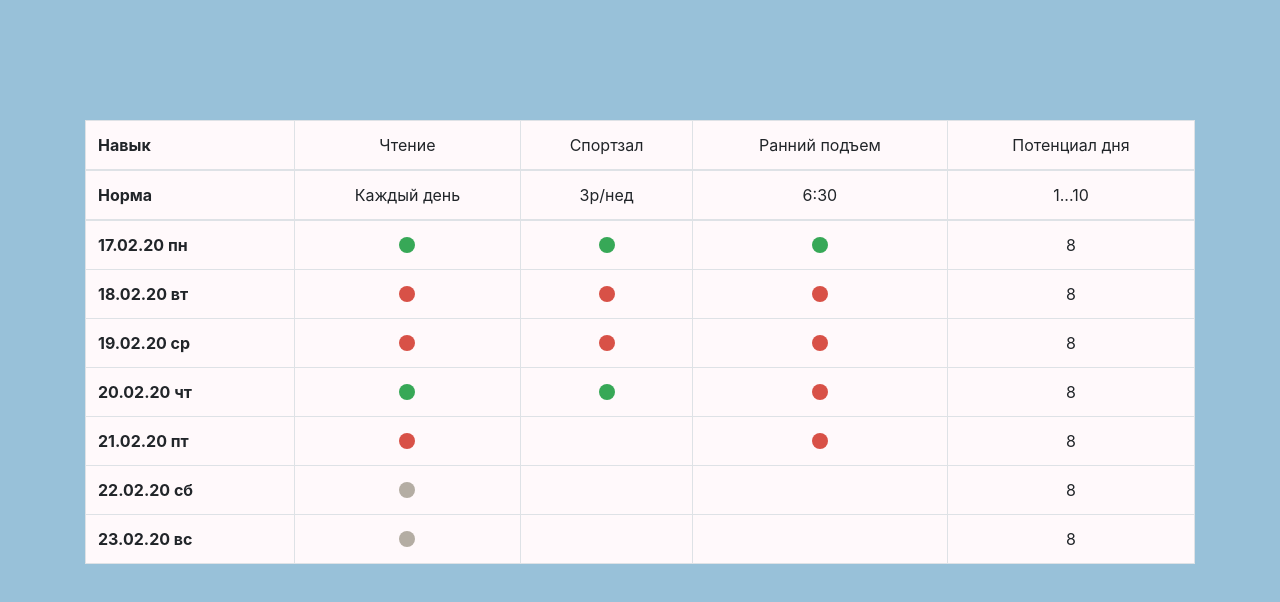
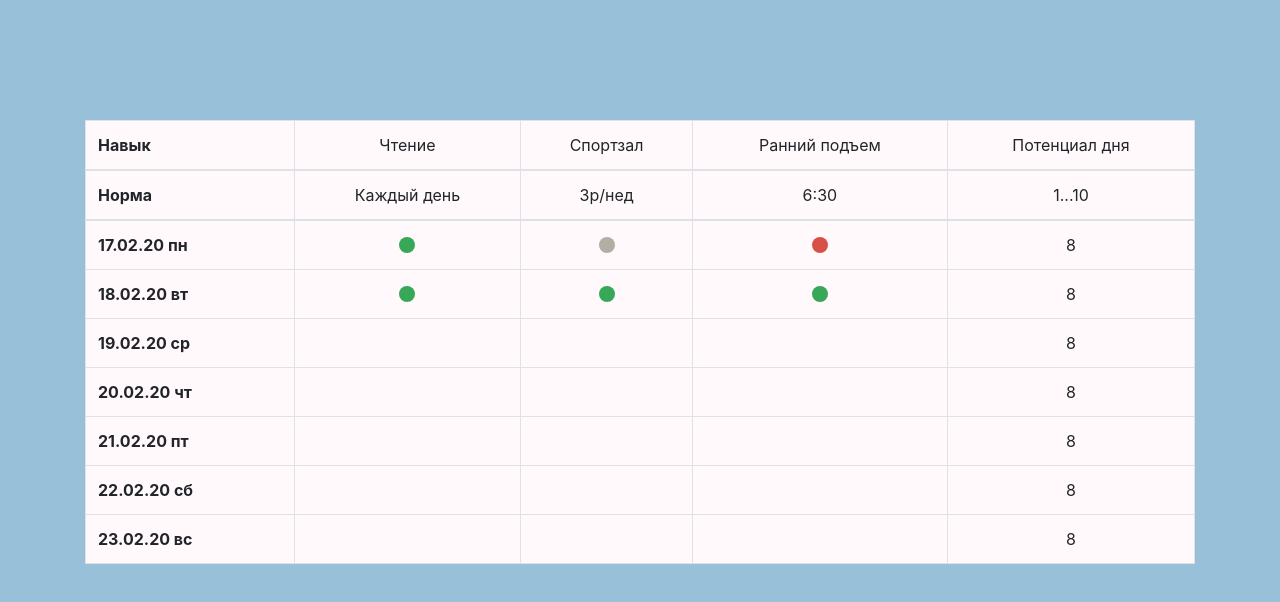
Before and after one commit to PickleDan/habits-tracker-app, a React (Create React App) app: page / in a window 1280 px wide. Shown: the top 602 px of the page. Built offline with nearby package versions, Linux system fonts and the light colour scheme.

Commit message:
add handlers to double click to get the red mark and ctrl+click to get the neutral mark

```diff
--- a/src/App.scss
+++ b/src/App.scss
@@ -2,7 +2,6 @@ $green-mark-color: #37a857;
 $red-mark-color: #d85147;
 $neutral-mark-color: #b4ada3;
 $background-table-color: #fff9fb;
-
 .table-wrapper {
   margin-top: 120px;
   margin-left: auto;
--- a/src/components/HabitStatus.js
+++ b/src/components/HabitStatus.js
@@ -20,13 +20,20 @@ const habitStatusComponents = {
 const getHabitStatusComponent = status =>
   habitStatusComponents[status] || habitStatusComponents[Status.NOT_SPECIFIED];
 
-const HabitStatus = ({ habit, dayOrderNumber, onClickCell }) => {
+const HabitStatus = ({
+  habit,
+  dayOrderNumber,
+  onClickCell,
+  onDoubleClickCell,
+  onClickCombination
+}) => {
   const { status: habitStatus } = habit.stats[dayOrderNumber];
   const StatusComponent = getHabitStatusComponent(habitStatus);
 
   return (
     <div
-      onClick={() => onClickCell(habit, dayOrderNumber)}
+      onClick={e => onClickCell(habit, dayOrderNumber, e)}
+      onDoubleClick={() => onDoubleClickCell(habit, dayOrderNumber)}
       className="habit-status-container"
     >
       <StatusComponent />
@@ -34,4 +41,4 @@ const HabitStatus = ({ habit, dayOrderNumber, onClickCell }) => {
   );
 };
 
-export default HabitStatus;
+export { HabitStatus, Status };
--- a/src/components/Table.js
+++ b/src/components/Table.js
@@ -1,17 +1,11 @@
 import React from "react";
 import moment from "moment";
 import "moment/locale/ru";
-import HabitStatus from "./HabitStatus";
+import { HabitStatus } from "./HabitStatus";
+import { Status } from "./HabitStatus";
+import cloneObject from "../utils/cloneObject";
+
 moment.locale("ru");
-
-const Status = {
-  DONE: "DONE",
-  FAILED: "FAILED",
-  NEUTRAL: "NEUTRAL",
-  NOT_SPECIFIED: "NOT_SPECIFIED"
-};
-
-const cloneObject = obj => JSON.parse(JSON.stringify(obj));
 
 const replaceById = (collection, replacement) =>
   collection.map(replacable => {
@@ -38,11 +32,25 @@ export default class Table extends React.Component {
       <td key={habit.id}>{habit.measuringValue}</td>
     ));
 
-    const handleStatusChange = (habit, dayOrderNumber) => {
-      console.log(habit);
-      console.log(dayOrderNumber);
+    const greenAndNeutralMarksHandler = (habit, dayOrderNumber, e) => {
       const updatedHabit = cloneObject(habit);
-      updatedHabit.stats[dayOrderNumber] = { status: Status.DONE };
+      if (e.ctrlKey) {
+        updatedHabit.stats[dayOrderNumber] = { status: Status.NEUTRAL };
+      } else {
+        updatedHabit.stats[dayOrderNumber] = {
+          status: Status.DONE
+        };
+      }
+
+      const { habits } = this.state;
+      const updatedHabits = replaceById(habits, updatedHabit);
+
+      this.setState({ habits: updatedHabits });
+    };
+
+    const redMarkHandler = (habit, dayOrderNumber) => {
+      const updatedHabit = cloneObject(habit);
+      updatedHabit.stats[dayOrderNumber] = { status: Status.FAILED };
 
       const { habits } = this.state;
       const updatedHabits = replaceById(habits, updatedHabit);
@@ -74,7 +82,8 @@ export default class Table extends React.Component {
                 {habits.map(habit => (
                   <td key={habit.id}>
                     <HabitStatus
-                      onClickCell={handleStatusChange}
+                      onClickCell={greenAndNeutralMarksHandler}
+                      onDoubleClickCell={redMarkHandler}
                       dayOrderNumber={dayOrderNumber}
                       habit={habit}
                     />
--- a/src/index.scss
+++ b/src/index.scss
@@ -16,7 +16,6 @@ body {
   -webkit-font-smoothing: antialiased;
   -moz-osx-font-smoothing: grayscale;
 }
-
 code {
   font-family: source-code-pro, Menlo, Monaco, Consolas, "Courier New",
     monospace;
--- a/src/models/mocks/habit.js
+++ b/src/models/mocks/habit.js
@@ -13,12 +13,12 @@ const READING_HABIT = createHabit({
   measuringValue: "Каждый день",
   stats: [
     { status: Status.DONE },
-    { status: Status.FAILED },
-    { status: Status.FAILED },
     { status: Status.DONE },
-    { status: Status.FAILED },
-    { status: Status.NEUTRAL },
-    { status: Status.NEUTRAL }
+    { status: Status.NOT_SPECIFIED },
+    { status: Status.NOT_SPECIFIED },
+    { status: Status.NOT_SPECIFIED },
+    { status: Status.NOT_SPECIFIED },
+    { status: Status.NOT_SPECIFIED }
   ]
 });
 
@@ -27,10 +27,10 @@ const GYM_HABIT = createHabit({
   name: "Спортзал",
   measuringValue: "3р/нед",
   stats: [
+    { status: Status.NEUTRAL },
     { status: Status.DONE },
-    { status: Status.FAILED },
-    { status: Status.FAILED },
-    { status: Status.DONE },
+    { status: Status.NOT_SPECIFIED },
+    { status: Status.NOT_SPECIFIED },
     { status: Status.NOT_SPECIFIED },
     { status: Status.NOT_SPECIFIED },
     { status: Status.NOT_SPECIFIED }
@@ -42,13 +42,13 @@ const EARLY_RISE_HABIT = createHabit({
   name: "Ранний подъем",
   measuringValue: "6:30",
   stats: [
-    { dayName: "MONDAY", status: Status.DONE },
-    { dayName: "TUESDAY", status: Status.FAILED },
-    { dayName: "WEDNESDAY", status: Status.FAILED },
-    { dayName: "THURSDAY", status: Status.FAILED },
-    { dayName: "FRIDAY", status: Status.FAILED },
-    { dayName: "SATURDAY", status: Status.NOT_SPECIFIED },
-    { dayName: "SUNDAY", status: Status.NOT_SPECIFIED }
+    { status: Status.FAILED }, //dayName: "MONDAY",
+    { status: Status.DONE },
+    { status: Status.NOT_SPECIFIED },
+    { status: Status.NOT_SPECIFIED },
+    { status: Status.NOT_SPECIFIED },
+    { status: Status.NOT_SPECIFIED },
+    { status: Status.NOT_SPECIFIED }
   ]
 });
 
--- /dev/null
+++ b/src/utils/cloneObject.js
@@ -0,0 +1,2 @@
+const cloneObject = obj => JSON.parse(JSON.stringify(obj));
+export default cloneObject;
```
